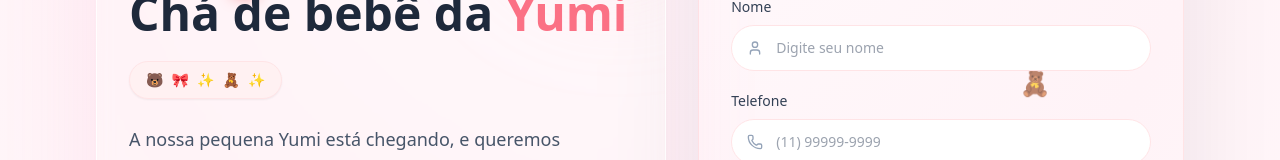
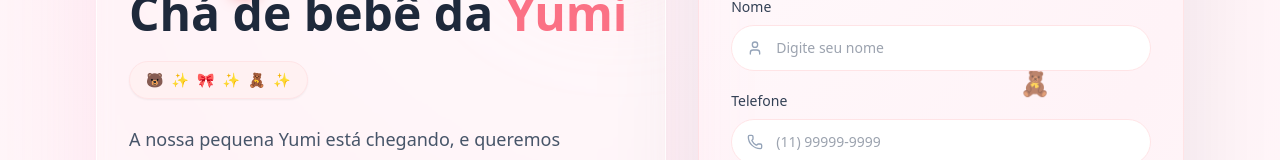
Before and after one commit to Monzini93/cha_da_Yumi, a React (Vite) app: page / in a window 1280 px wide. Shown: the part 208-368 px from the top of the page. Built offline with nearby package versions, Linux system fonts and the light colour scheme.

Commit message:
Update ChaBebeYumiInvite.tsx

```diff
--- a/src/ChaBebeYumiInvite.tsx
+++ b/src/ChaBebeYumiInvite.tsx
@@ -95,6 +95,7 @@ export default function ChaBebeYumiInvite() {
 
             <div className="relative mt-6 inline-flex items-center gap-2 rounded-full border border-rose-100 bg-rose-50 px-4 py-2 text-sm text-rose-500 shadow-sm">
               <span>🐻</span>
+              <span>✨</span>
               <span>🎀</span>
               <span>✨</span>
               <span>🧸</span>
```
